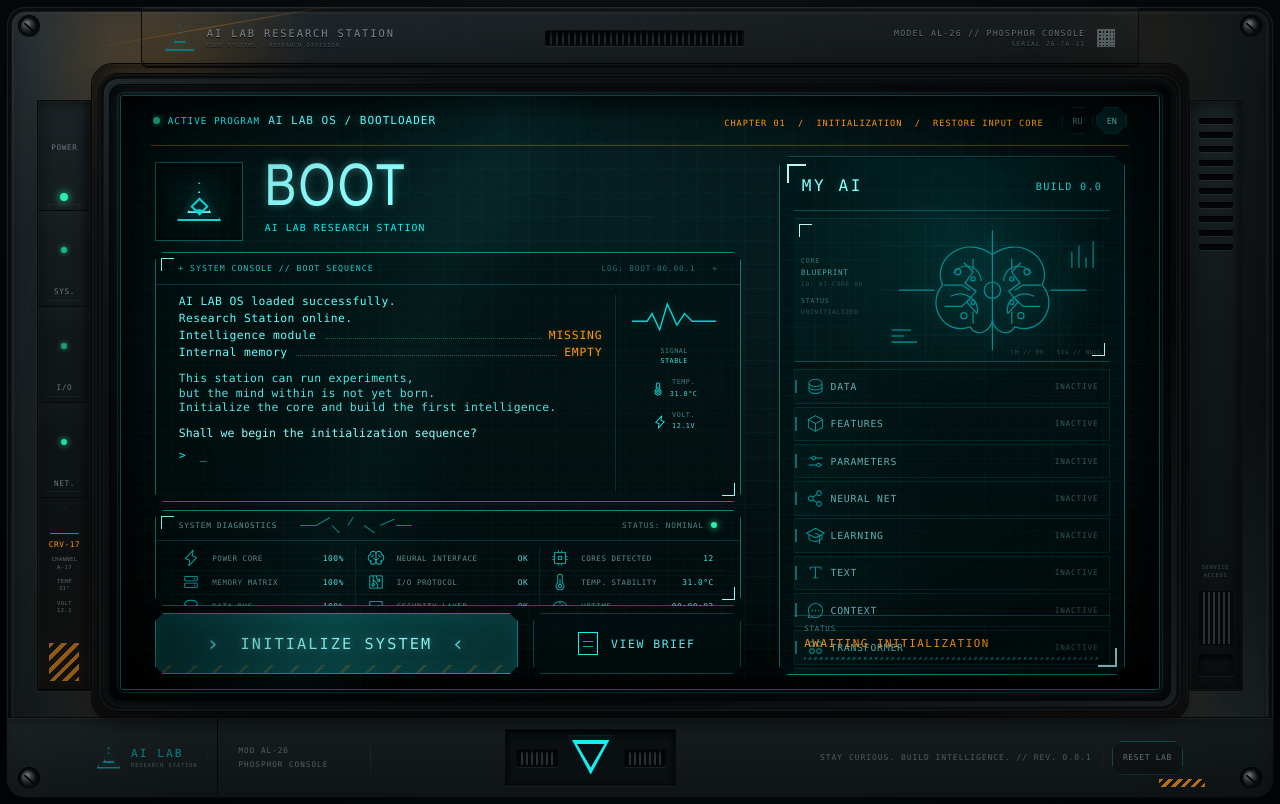
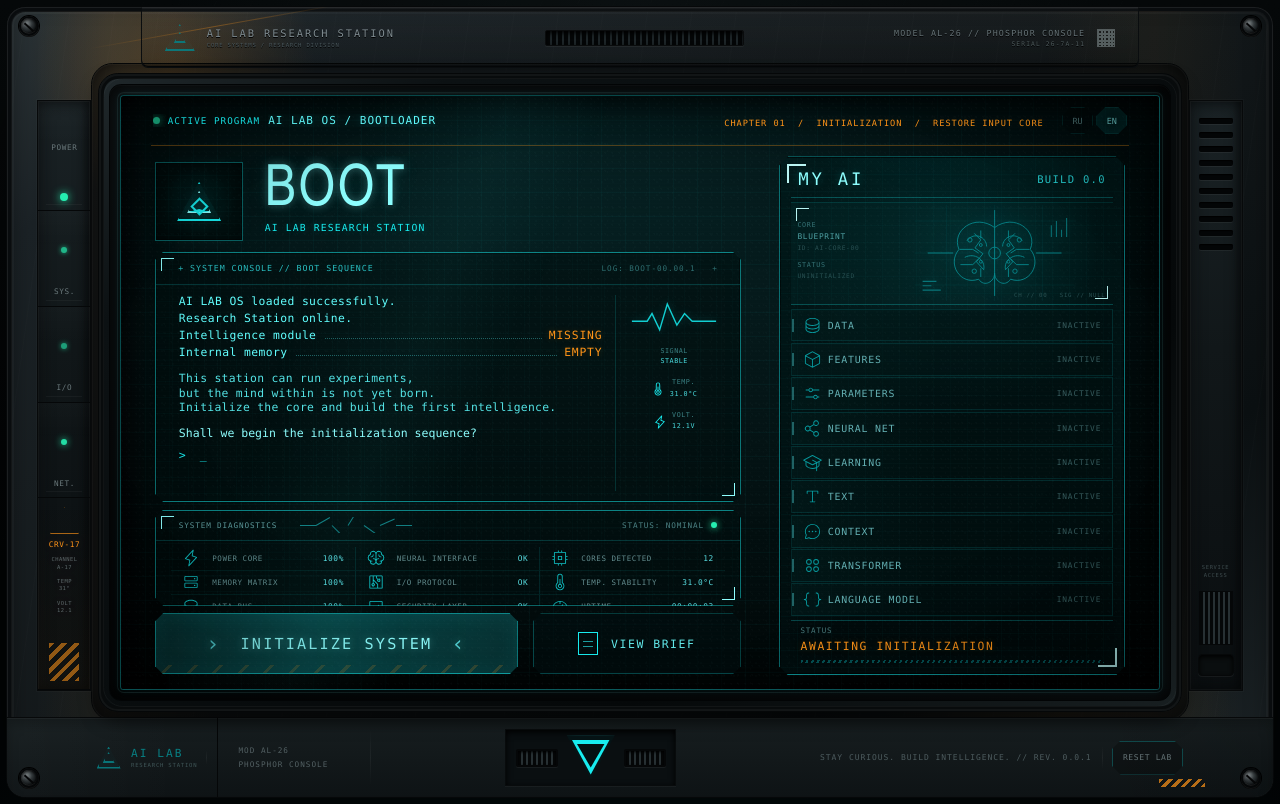
Before and after one commit to resarytrew/MyAI, a React (Vite) app: page / in a window 1280 px wide. Built offline with nearby package versions, Linux system fonts and the light colour scheme.

Commit message:
Match MY AI panel density to reference

```diff
--- a/src/ui/monitor/MyAIStatusReference.module.css
+++ b/src/ui/monitor/MyAIStatusReference.module.css
@@ -1,27 +1,27 @@
 .status {
-  border-color: rgb(24 237 240 / 54%);
-  padding: .8rem .85rem .72rem;
+  border-color: rgb(24 237 240 / 56%);
+  padding: .72rem .8rem .68rem;
   background:
     linear-gradient(rgb(24 237 240 / 2.2%) 1px, transparent 1px),
     linear-gradient(90deg, rgb(24 237 240 / 2.2%) 1px, transparent 1px),
-    radial-gradient(circle at 52% 17%, rgb(24 237 240 / 8%), transparent 34%),
-    linear-gradient(180deg, rgb(0 22 23 / 88%), rgb(0 10 11 / 82%));
+    radial-gradient(circle at 52% 18%, rgb(24 237 240 / 8.5%), transparent 36%),
+    linear-gradient(180deg, rgb(0 22 23 / 89%), rgb(0 10 11 / 84%));
   background-size: 17px 17px, 17px 17px, auto, auto;
   box-shadow:
-    inset 0 0 0 1px rgb(0 0 0 / 62%),
-    inset 0 0 2.8rem rgb(24 237 240 / 3%),
+    inset 0 0 0 1px rgb(0 0 0 / 64%),
+    inset 0 0 2.9rem rgb(24 237 240 / 3.5%),
     0 0 12px rgb(24 237 240 / 5%);
 }
 
 .heading {
-  min-height: 2.55rem;
+  min-height: 2.5rem;
   align-items: center;
-  border-bottom-color: rgb(24 237 240 / 26%);
-  padding: .05rem .5rem .6rem;
+  border-bottom-color: rgb(24 237 240 / 27%);
+  padding: .05rem .48rem .55rem;
 }
 
 .heading h2 {
-  font-size: 1rem;
+  font-size: 1.08rem;
   letter-spacing: .16em;
 }
 
@@ -30,23 +30,25 @@
 }
 
 .heading > strong {
-  font-size: .64rem;
+  color: #28dadd;
+  font-size: .66rem;
   letter-spacing: .12em;
 }
 
 .blueprint {
-  grid-template-columns: 5.1rem minmax(0, 1fr);
-  min-height: clamp(8.3rem, 18vh, 10.4rem);
-  margin: .42rem 0 .48rem;
+  grid-template-columns: 5.35rem minmax(0, 1fr);
+  min-height: clamp(9.8rem, 18vh, 10.9rem);
+  margin: .4rem 0 .46rem;
   border-top-color: rgb(24 237 240 / 12%);
-  border-bottom-color: rgb(24 237 240 / 24%);
+  border-bottom-color: rgb(24 237 240 / 25%);
   background:
-    linear-gradient(90deg, rgb(24 237 240 / 3.5%), transparent 57%),
-    radial-gradient(circle at 66% 45%, rgb(24 237 240 / 5%), transparent 43%);
+    linear-gradient(90deg, rgb(24 237 240 / 3.7%), transparent 57%),
+    radial-gradient(circle at 66% 45%, rgb(24 237 240 / 5.5%), transparent 43%);
 }
 
 .blueprintMeta {
   gap: .18rem;
+  padding-left: .42rem;
   color: #347174;
   font-size: .42rem;
   letter-spacing: .1em;
@@ -54,25 +56,25 @@
 
 .blueprintMeta strong {
   color: #4d9ea1;
-  font-size: .48rem;
+  font-size: .49rem;
 }
 
 .coreGlyph {
-  height: clamp(7.7rem, 16.8vh, 9.45rem);
-  filter: drop-shadow(0 0 6px rgb(24 237 240 / 16%));
+  height: clamp(9rem, 16.8vh, 10.2rem);
+  filter: drop-shadow(0 0 6px rgb(24 237 240 / 18%));
 }
 
 .capabilities {
-  gap: .18rem;
+  gap: .15rem;
 }
 
 .capability {
-  min-height: 2.15rem;
-  border: 1px solid rgb(24 237 240 / 10%);
-  padding: .15rem .68rem;
+  min-height: 2.3rem;
+  border: 1px solid rgb(24 237 240 / 11%);
+  padding: .14rem .7rem;
   background:
-    linear-gradient(90deg, rgb(24 237 240 / 3.4%), transparent 46%),
-    rgb(0 15 16 / 40%);
+    linear-gradient(90deg, rgb(24 237 240 / 3.6%), transparent 47%),
+    rgb(0 15 16 / 42%);
 }
 
 .capability::before {
@@ -82,7 +84,7 @@
 
 .capability dt {
   color: #62aeb1;
-  font-size: .61rem;
+  font-size: .62rem;
   letter-spacing: .08em;
 }
 
@@ -92,14 +94,14 @@
 
 .capability dd {
   color: #365b5d;
-  font-size: .48rem;
+  font-size: .49rem;
   letter-spacing: .11em;
 }
 
 .systemStatus {
-  margin-top: .45rem;
-  border-top-color: rgb(24 237 240 / 23%);
-  padding: .52rem .65rem .2rem;
+  margin-top: .4rem;
+  border-top-color: rgb(24 237 240 / 24%);
+  padding: .48rem .62rem .18rem;
 }
 
 .systemStatus span {
@@ -108,32 +110,32 @@
 
 .systemStatus strong {
   color: var(--orange);
-  font-size: .68rem;
+  font-size: .71rem;
   letter-spacing: .14em;
-  text-shadow: 0 0 8px rgb(255 148 24 / 18%);
+  text-shadow: 0 0 8px rgb(255 148 24 / 20%);
 }
 
-@media (max-height: 760px) and (min-width: 901px) {
+@media (max-height: 820px) and (min-width: 901px) {
   .status {
     padding: .55rem .65rem;
   }
 
   .heading {
     min-height: 2rem;
-    padding-bottom: .35rem;
+    padding-bottom: .34rem;
   }
 
   .blueprint {
-    min-height: 6.3rem;
+    min-height: 6.4rem;
     margin-block: .25rem;
   }
 
   .coreGlyph {
-    height: 5.9rem;
+    height: 6rem;
   }
 
   .capabilities {
-    gap: .1rem;
+    gap: .09rem;
   }
 
   .capability {
@@ -141,7 +143,7 @@
   }
 
   .systemStatus {
-    margin-top: .25rem;
+    margin-top: .24rem;
     padding-top: .32rem;
   }
 }
```
